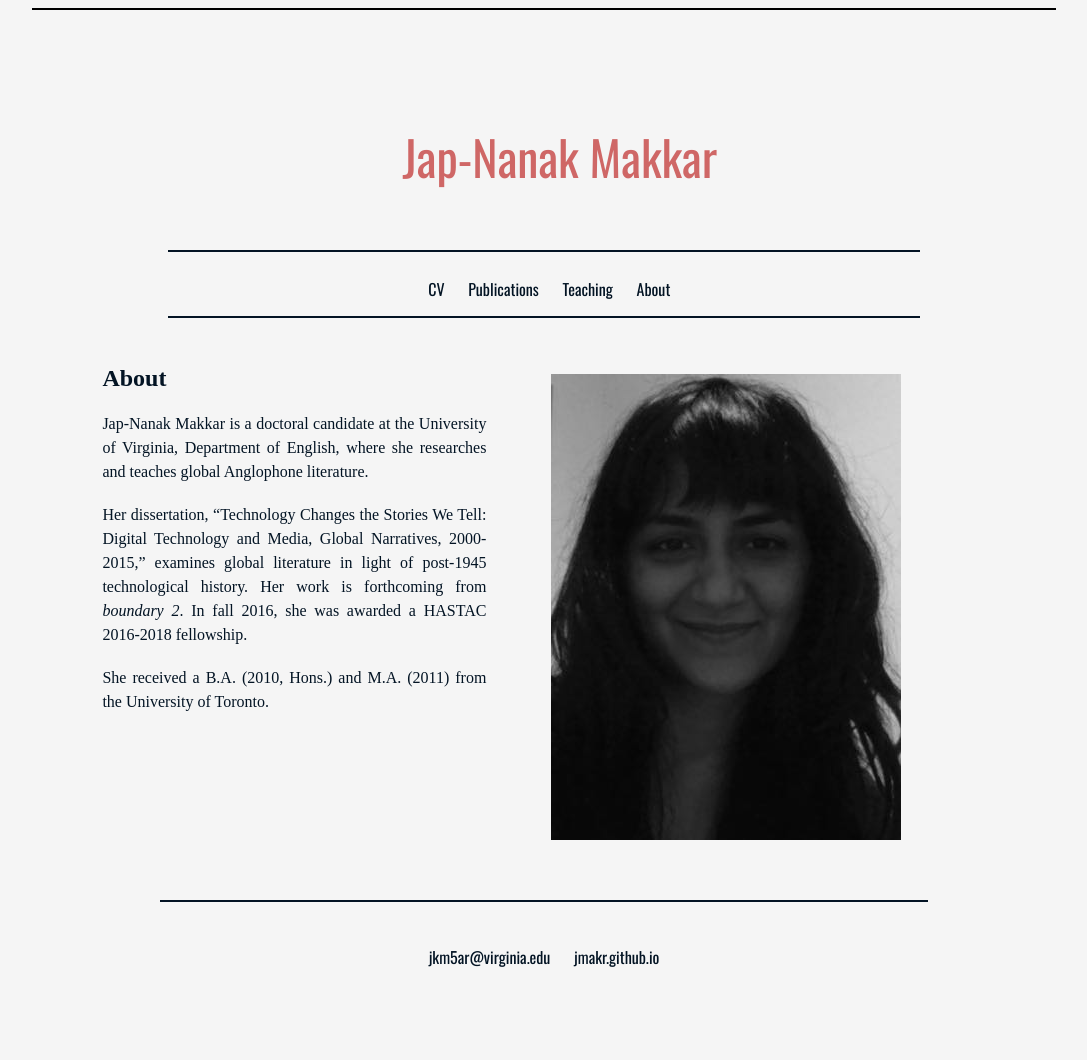
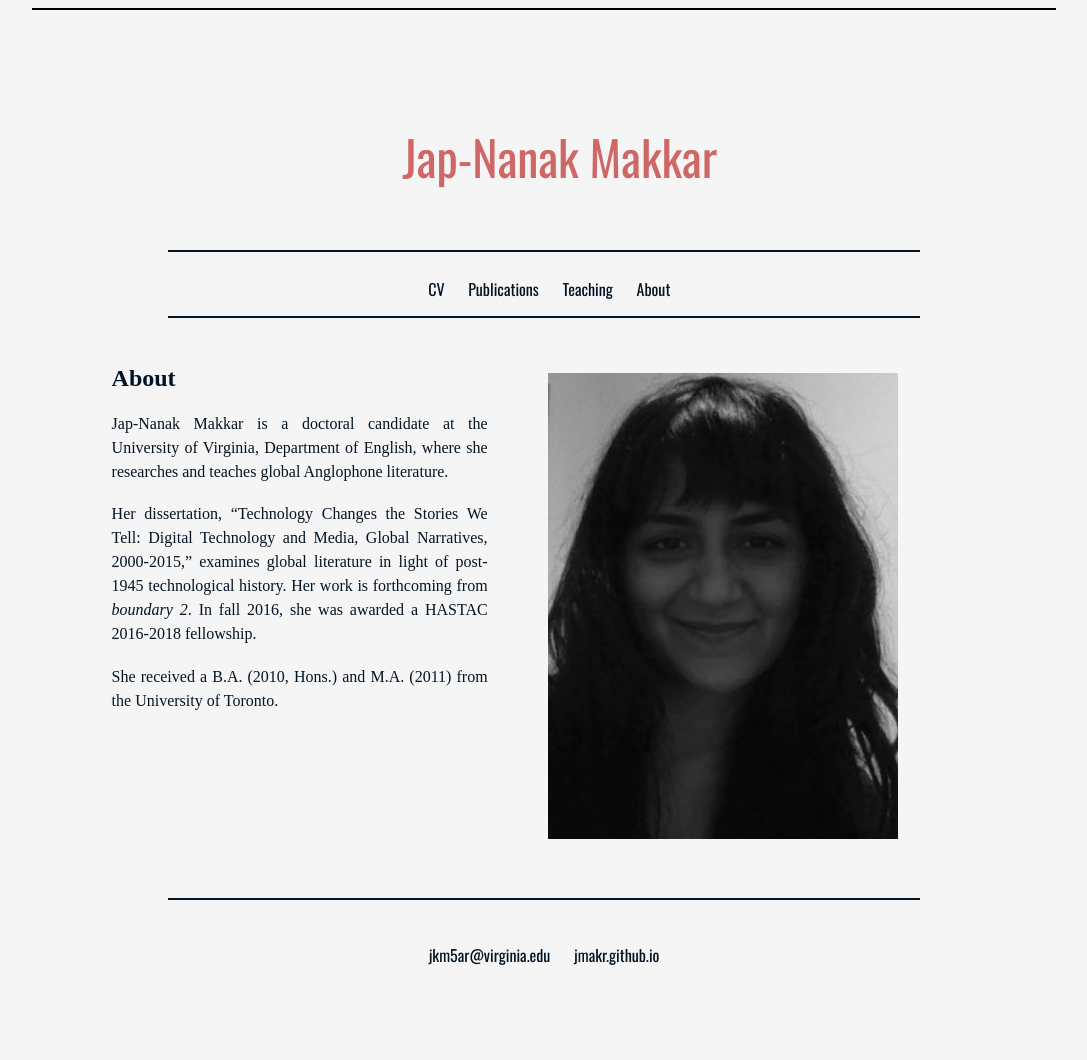
Before and after one commit to jmakr/jmakr.github.io, a Jekyll site: the page built from index.html, in a window 1280 px wide. Shown: the whole page, without its empty margins (96-1183 px from the left). Built offline with Jekyll 4.4.1, drawn with Linux system fonts in a browser that asks for light colours; some web fonts are replaced; after the commit the page ends 1002 px from its top, so only the background shows below that.

Commit message:
Update default.html

```diff
--- a/_layouts/default.html
+++ b/_layouts/default.html
@@ -52,14 +52,14 @@
 			</div>
 		</section>
 		</div>
-		<div class="hr2helper">
+				<div class="hr2helper">
 
 				<hr style="height:2px;border-width:0px; color:#031424;background-color:#031424;">
 
-		</div>
+				</div>
 
-		</div><!-- 12 grid for header2 -->
-		<body>
+		</div><!--  header2 -->
+		<div id="body" class="grid_12"> <!--  body 12 grid -->
 
 
 			<div class="container">
@@ -68,21 +68,22 @@
 
 			</div><!-- /.container -->
 
-		</body>
 
+		</div><!--  body 12 grid -->
 
+			<div id="footer" class="grid_12"><!--  footter 12 grid -->
 
-
-			<footer>
 				<div class="hr2helper">
 
 				<hr style="height:2px;border-width:0;color:#031424;background-color:#031424;">
 
-			</div>
-	    		<ul>
+				</div>
+
+				<ul>
 	        		<li><a href="mailto:jkm5ar@virginia.edu">jkm5ar@virginia.edu</a></li>
 	        		<li><a href="https://jmakr.github.io">jmakr.github.io</a></li>
 				</ul>
-			</footer>
-		</div>
+
+			</div>		<!--  footer 12 grid -->
+	</div>		<!-- 12 grid container -->
 	</html>
```
